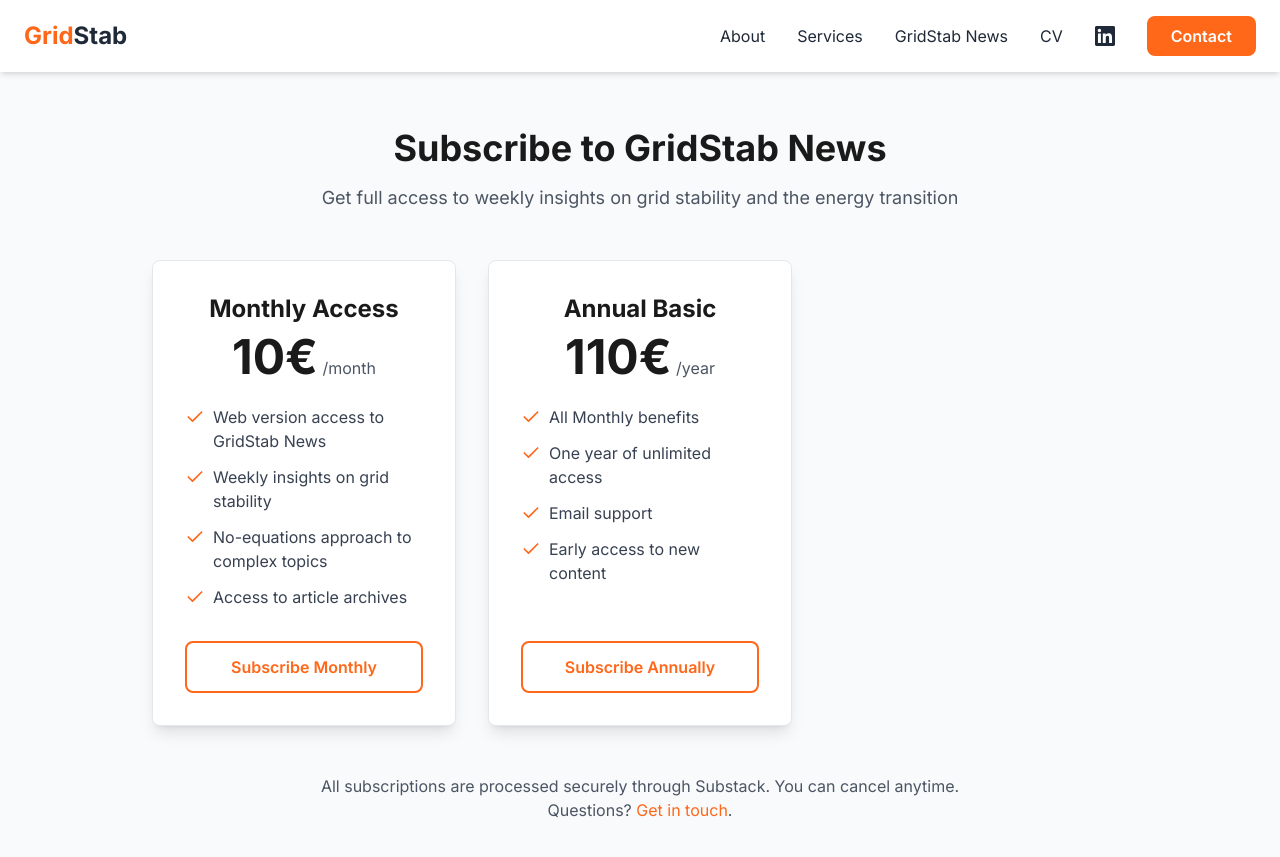
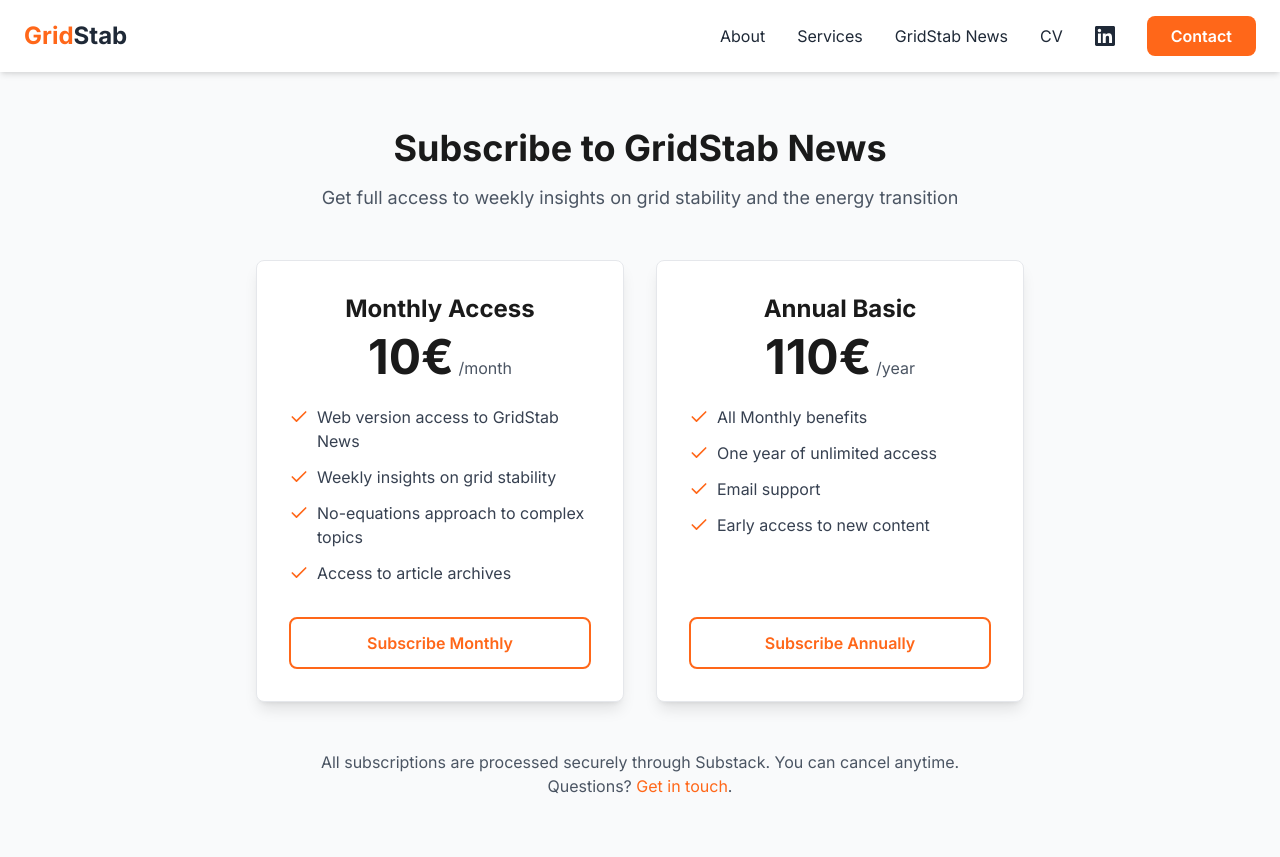
Before and after one commit to htdev-clients/gridstab, a Jekyll site: the page built from index.html, in a window 1280 px wide and 900 px high, scrolled down 3720 px. Shown: the top 857 px of the window. Built offline with Jekyll 4.4.1, drawn with Linux system fonts in a browser that asks for light colours.

Commit message:
2 subs layout

```diff
--- a/_includes/subscriptions.html
+++ b/_includes/subscriptions.html
@@ -10,7 +10,7 @@
     </div>
 
     <!-- Pricing Grid -->
-    <div class="grid lg:grid-cols-3 gap-8">
+    <div class="grid lg:grid-cols-2 gap-8 max-w-3xl mx-auto">
       {% for tier in site.data.subscriptions %}
         <div class="relative flex flex-col bg-white rounded-lg shadow-lg hover:shadow-2xl transition-all duration-300 border {% if tier.recommended %}border-gridstab-orange border-2{% else %}border-gray-200{% endif %}">
           <!-- Recommended Badge -->
```
